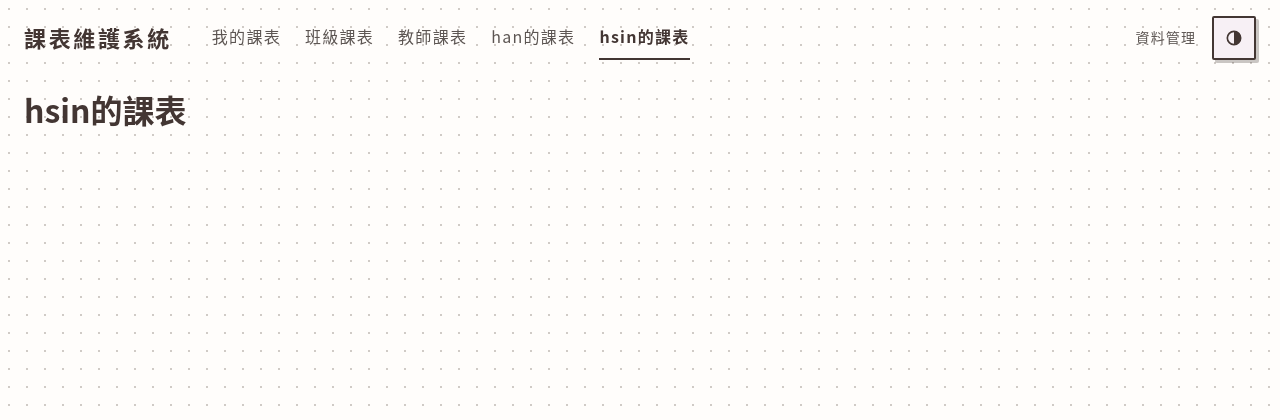
After one commit to KyleYang09/class-schedule-system, a Django app: page /hsin/ in a window 1280 px wide. The commit adds this page. Shown: the top 420 px of the page. Run offline with Django 5.2, Linux system fonts and the light colour scheme.

Commit message:
新增 - 李可欣要做的頁面架構

```diff
--- a/schedule/templates/schedule/base.html
+++ b/schedule/templates/schedule/base.html
@@ -25,6 +25,7 @@
         <a href="{% url 'class_index' %}"{% if nav == 'class' %} aria-current="page"{% endif %}>班級課表</a>
         <a href="{% url 'teacher_index' %}"{% if nav == 'teacher' %} aria-current="page"{% endif %}>教師課表</a>
         <a href="{% url 'py_han' %}"{% if nav == 'han' %} aria-current="page"{% endif %}>han的課表</a>
+        <a href="{% url 'py_hsin' %}"{% if nav == 'hsin' %} aria-current="page"{% endif %}>hsin的課表</a>
       </nav>
       <div class="header-tools">
         <a class="admin-link" href="{% url 'admin:index' %}">資料管理</a>
--- /dev/null
+++ b/schedule/templates/schedule/py_hsin.html
@@ -0,0 +1,16 @@
+{% extends "schedule/base.html" %}
+{% load assets %}
+
+{% block title %}hsin的課表 · {% endblock %}
+
+{% block head %}
+  <link rel="stylesheet" href="{% asset 'schedule/css/py_hsin.css' %}">
+{% endblock %}
+
+{% block content %}
+  <h1>hsin的課表</h1>
+{% endblock %}
+
+{% block scripts %}
+  <script src="{% asset 'schedule/js/py_hsin.js' %}"></script>
+{% endblock %}
--- a/schedule/urls.py
+++ b/schedule/urls.py
@@ -11,4 +11,5 @@ urlpatterns = [
     path('teachers/', views.teacher_timetable, name='teacher_index'),
     path('teachers/<int:pk>/', views.teacher_timetable, name='teacher_timetable'),
     path("han/", views.py_han, name="py_han"),
+    path("hsin/", views.py_hsin, name="py_hsin")
 ]
--- a/schedule/views.py
+++ b/schedule/views.py
@@ -174,3 +174,6 @@ def my_timetable(request):
 
 def py_han(request):
     return render(request, "schedule/py_han.html", {"nav": "han"})
+
+def py_hsin(request):
+    return render(request, "schedule/py_hsin.html", {"nav": "hsin"})
```
Also changed, not shown: schedule/static/schedule/css/py_hsin.css (added), schedule/static/schedule/js/py_hsin.js (added).
